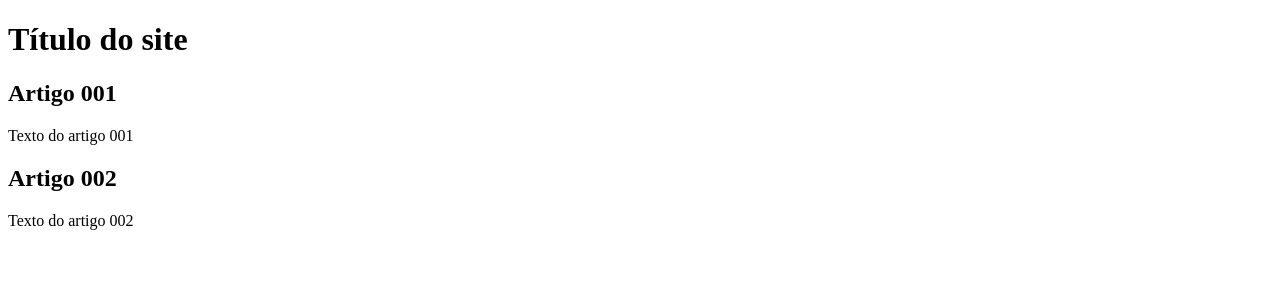
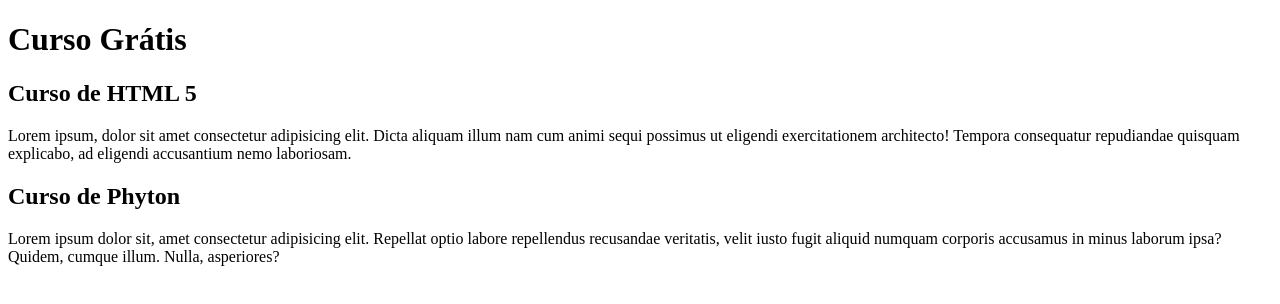
Before and after one commit to douglasalbertsantos/projete_site_01, a plain HTML site: page index.html in a window 1280 px wide. Drawn offline with Linux system fonts and the light colour scheme.

Commit message:
alteração na branch conteúdo

```diff
--- a/index.html
+++ b/index.html
@@ -8,15 +8,15 @@
 <body>
     <main>
         <header>
-            <h1>Título do site</h1>
+            <h1>Curso Grátis</h1>
         </header>
         <article>
-            <h2>Artigo 001</h2>
-            <p>Texto do artigo 001</p>
+            <h2>Curso de HTML 5</h2>
+            <p>Lorem ipsum, dolor sit amet consectetur adipisicing elit. Dicta aliquam illum nam cum animi sequi possimus ut eligendi exercitationem architecto! Tempora consequatur repudiandae quisquam explicabo, ad eligendi accusantium nemo laboriosam.</p>
         </article>
         <article>
-            <h2>Artigo 002</h2>
-            <p>Texto do artigo 002</p>
+            <h2>Curso de Phyton</h2>
+            <p>Lorem ipsum dolor sit, amet consectetur adipisicing elit. Repellat optio labore repellendus recusandae veritatis, velit iusto fugit aliquid numquam corporis accusamus in minus laborum ipsa? Quidem, cumque illum. Nulla, asperiores?</p>
         </article>
     </main>
 </body>
```
